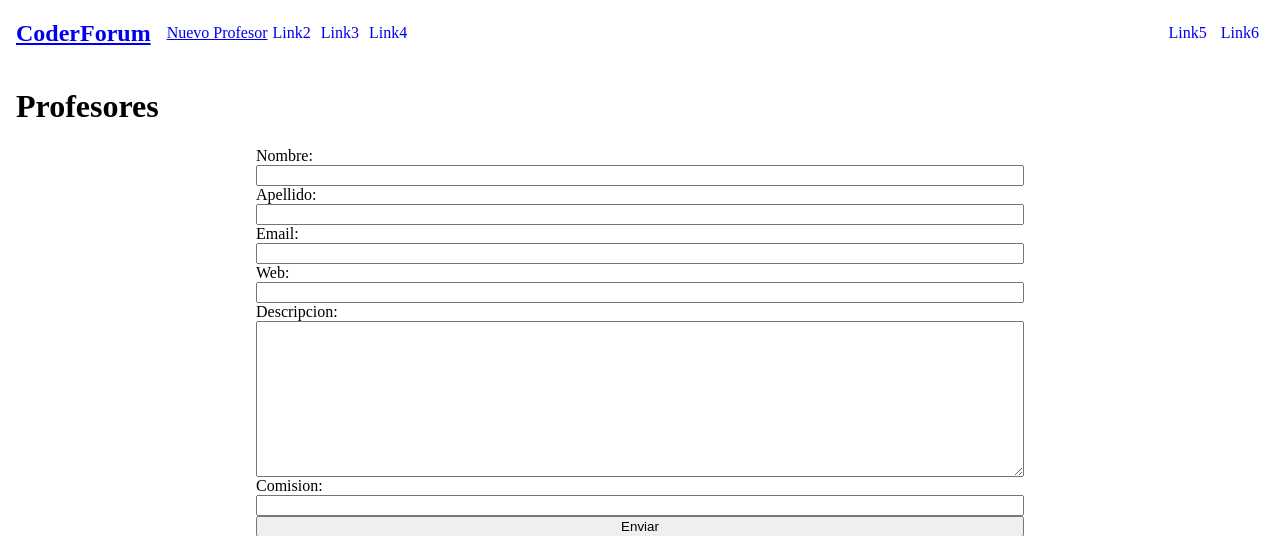
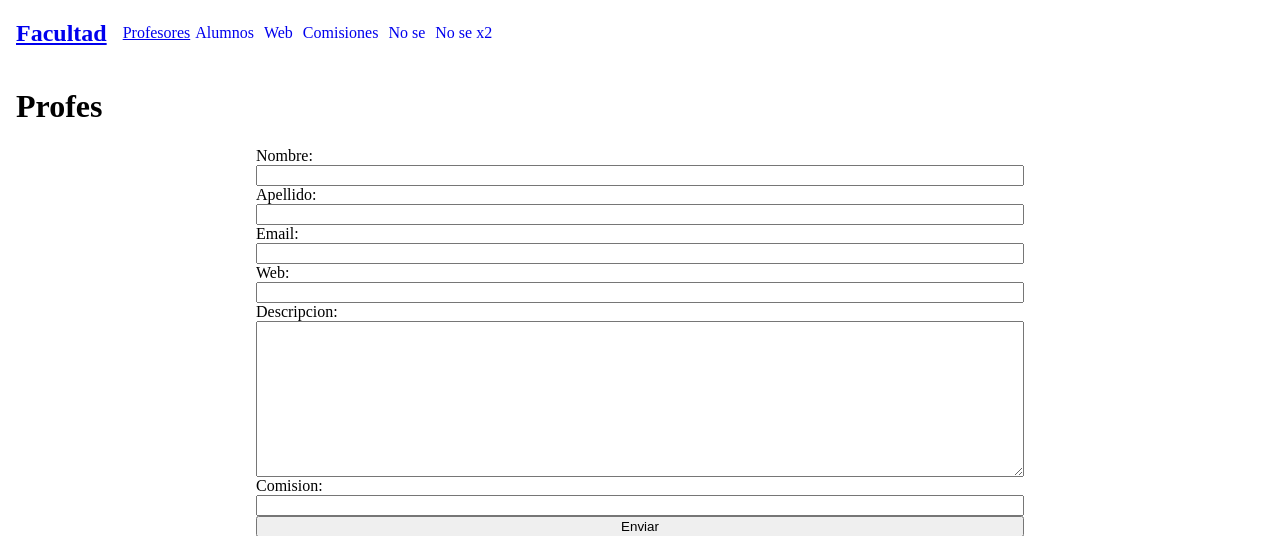
Before and after one commit to Judithloverai/ProyectoCoderFinal, a Django app: page /usuarios/nuevo_profesor in a window 1280 px wide. Shown: the top 536 px of the page. Run offline with Django 4.2, Linux system fonts and the light colour scheme.

Commit message:
UltimoArreglo 10/5/2022

```diff
--- a/ProyectoCoder/urls.py
+++ b/ProyectoCoder/urls.py
@@ -18,9 +18,11 @@ Prueba
 """
 from django.contrib import admin
 from django.urls import path, include
+from usuarios.views import inicio
 
 urlpatterns = [
     path('admin/', admin.site.urls),
+    path('', inicio, name="Inicio"),
     path('pagina/', include("pagina.urls")),
-     path('usuarios/', include("usuarios.urls")),
+    path('usuarios/', include("usuarios.urls")),
 ]
--- a/pagina/urls.py
+++ b/pagina/urls.py
@@ -1,7 +1,5 @@
 from django.urls  import path
 from . import views
 urlpatterns = [
-    path("",views.inicio, name = "InicioPag"),
     path("buscar/<comision>", views.buscar_comision, name = "BuscarHilo"),
-    path("buscar/resultados",views.inicio, name = "InicioPag"),
 ]
--- a/usuarios/models.py
+++ b/usuarios/models.py
@@ -7,6 +7,10 @@ class Profesor(models.Model):
     web = models.CharField(max_length=200)
     descripcion = models.TextField()
     comision = models.IntegerField()
+
+    def __str___(self):
+        return f"[Profe]{self.nombre} {self.apellido}"
+
 class Alumno(models.Model):
     nombre = models.CharField(max_length=200)
     apellido = models.CharField(max_length=200)
--- a/usuarios/templates/index.html
+++ b/usuarios/templates/index.html
@@ -13,16 +13,14 @@
             <nav style="display: flex; flex-direction: row; align-items: center; justify-content: space-between;">
                 <div style="display: flex; flex-direction: row; align-items: center;">
                     <h2 style="margin-right: 1rem;">
-                        <a href="{% url 'InicioUsuarios' %}">CoderForum</a>
+                        <a href="{% url 'Inicio' %}">Facultad</a>
                     </h2>
-                    <a href="{% url 'NuevoProfesor' %} style="text-decoration: none; margin-inline: 5px;">Nuevo Profesor</a>
-                    <a href="#" style="text-decoration: none; margin-inline: 5px;">Link2</a>
-                    <a href="#" style="text-decoration: none; margin-inline: 5px;">Link3</a>
-                    <a href="#" style="text-decoration: none; margin-inline: 5px;">Link4</a>
-                </div>
-                <div>
-                    <a href="#" style="text-decoration: none; margin-inline: 5px;">Link5</a>
-                    <a href="#" style="text-decoration: none; margin-inline: 5px;">Link6</a>
+                    <a href="{% url 'Profesores' %} style="text-decoration: none; margin-inline: 5px;>Profesores</a>
+                    <a href="#" style="text-decoration: none; margin-inline: 5px;">Alumnos</a>
+                    <a href="#" style="text-decoration: none; margin-inline: 5px;">Web</a>
+                    <a href="#" style="text-decoration: none; margin-inline: 5px;">Comisiones</a>
+                    <a href="#" style="text-decoration: none; margin-inline: 5px;">No se</a>
+                    <a href="#" style="text-decoration: none; margin-inline: 5px;">No se x2</a>
                 </div>
             </nav>
 
--- a/usuarios/templates/usuarios/formProfesores.html
+++ b/usuarios/templates/usuarios/formProfesores.html
@@ -1,7 +1,7 @@
 {% extends 'index.html' %}
 
 {% block contenido %}
-    <h1>Profesores</h1>
+    <h1>Profes</h1>
 
     <form method="POST" action=""
         style="display: flex; flex-direction: column; max-width: 60vw; margin-inline: auto;"
--- a/usuarios/urls.py
+++ b/usuarios/urls.py
@@ -2,6 +2,9 @@ from django.urls  import path
 from . import views
 urlpatterns = [
     path("",views.inicio, name = "InicioUsuarios"),
-    path("nuevo_profesor",views.nuevo_profesor, name = "NuevoProfesor"),
+    path("profesores",views.profesores, name = "Profesores"),
+    path("nuevo_profesor", views.nuevo_profesor, name="NuevoProfesor"),
+    path("profesor/<id>", views.ver_profesor, name="VerProfesor"),
+    path("profesor/editar/<id>", views.editar_profesor, name="EditarProfesor"),
 
 ]
--- a/usuarios/views.py
+++ b/usuarios/views.py
@@ -4,6 +4,7 @@ from django.shortcuts import render, redirect
 
 from usuarios.models import Alumno, Profesor
 from .forms import FormProfesor
+
 
 def inicio(request):
     return render(request, "usuarios/inicio.html")
@@ -13,12 +14,52 @@ def profesores(request):
     profes = Profesor.objects.all()
     return render(request, "usuarios/profesores.html", {"profesores": profes})
 
+
+def ver_profesor(request, id):
+    profe = Profesor.objects.get(id=id)
+    return render(request, "usuarios/ver_profesor.html", {"profesor": profe})
+
+
+def editar_profesor(request, id):
+    profe = Profesor.objects.get(id=id)
+
+    if request.method == "POST":
+        mi_form = FormProfesor(request.POST)
+        if mi_form.is_valid():
+            info = mi_form.cleaned_data
+
+            profe.nombre = info["nombre"]
+            profe.apellido = info["apellido"]
+            profe.email = info["email"]
+            profe.web = info["web"]
+            profe.descripcion = info["descripcion"]
+            profe.comision = info["comision"]
+
+
+
+            profe.save()
+            return redirect("Profesores")
+
+    mi_form = FormProfesor(
+        initial=
+        {
+            "nombre": profe.nombre,
+            "apellido": profe.apellido,
+            "email": profe.email,
+            "web": profe.web,
+            "descripcion": profe.descripcion,
+            "comision": profe.comision,
+        }   )
+
+    return render(request, "usuarios/formProfesores.html", {"form": mi_form})
+
+
 def nuevo_profesor(request):
     if request.method == "POST":
         mi_form = FormProfesor(request.POST)
         if mi_form.is_valid():
             info = mi_form.cleaned_data
-            profe = Profesor(
+            profes = Profesor(
                 nombre=info["nombre"],
                 apellido=info["apellido"],
                 email=info["email"],
@@ -27,9 +68,14 @@ def nuevo_profesor(request):
                 comision=info["comision"],
             )
 
-            profe.save()
-            return redirect("InicioUsuarios")
+            profes.save()
+            return redirect("Profesores")
 
     mi_form = FormProfesor()
 
     return render(request, "usuarios/formProfesores.html", {"form": mi_form})
+def eliminar_profesor(request, id):
+    profe = Profesor.objects.get(id=id)
+    profe.delete()
+
+    return redirect("Profesores")
```
Also changed, not shown: usuarios/templates/usuarios/profesores.html (added, +26 -0 lines), usuarios/templates/usuarios/ver_profesor.html (added, +12 -0 lines), db.sqlite3.
